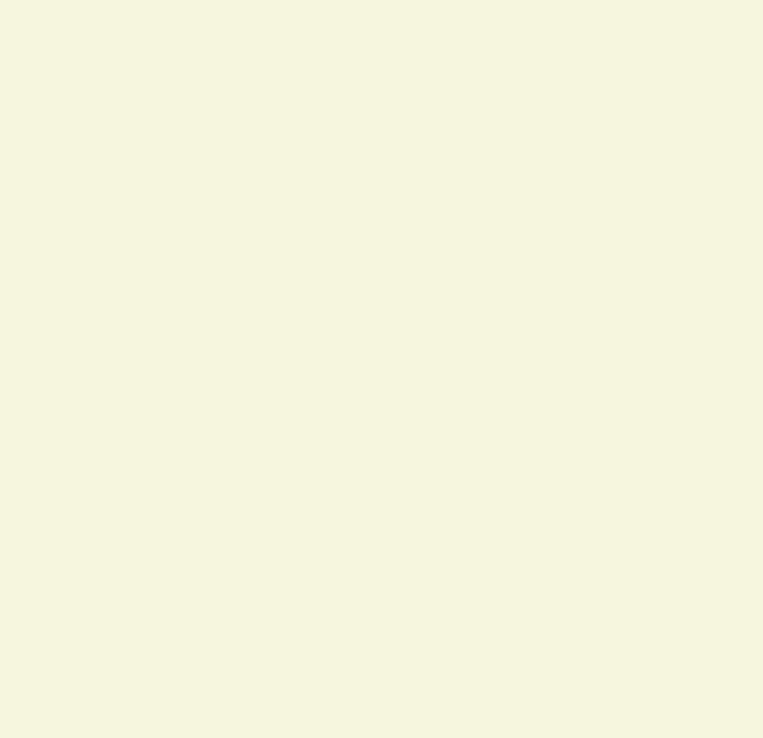
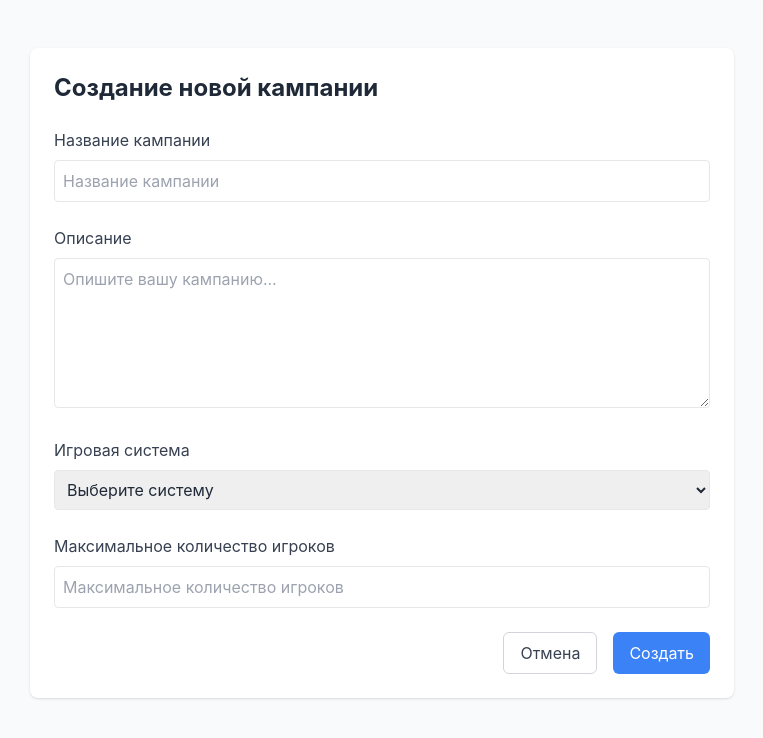
Before and after one commit to d2emon/campaign-manager, a React (Create React App) app in the folder frontend/: page /campaigns/new in a window 1280 px wide. Before the commit this address had no page. Shown: the top 738 px of the page, without its empty margins (258-1021 px from the left). Built offline with nearby package versions, Linux system fonts and the light colour scheme; sample sign-in values are in the browser's storage.

Commit message:
Add CampaignForm component for creating and editing campaigns, update routing in App component

```diff
--- a/frontend/src/App.tsx
+++ b/frontend/src/App.tsx
@@ -1,21 +1,23 @@
-import { BrowserRouter, Navigate, Route, Routes } from 'react-router-dom';
+import { BrowserRouter as Router, Navigate, Route, Routes } from 'react-router-dom';
 import LoginPage from './pages/LoginPage';
 import RegisterPage from './pages/RegisterPage';
 import PrivateRoute from './components/PrivateRoute';
 import DashboardPage from './pages/DashboardPage';
-
+import CampaignForm from './components/CampaignForm';
 const App = () => {
   return (
-    <BrowserRouter>
+    <Router>
       <Routes>
         <Route path="/" element={<Navigate to="/dashboard" />} />
         <Route path="/login" element={<LoginPage />} />
         <Route path="/register" element={<RegisterPage />} />
         <Route element={<PrivateRoute />}>
           <Route path="/dashboard" element={<DashboardPage />} />
+          <Route path="/campaigns/new" element={<CampaignForm />} />
+          <Route path="/campaigns/:id/edit" element={<CampaignForm />} />
         </Route>
       </Routes>
-    </BrowserRouter>
+    </Router>
   );
 };
 
--- /dev/null
+++ b/frontend/src/components/CampaignForm.tsx
@@ -0,0 +1,171 @@
+import { useState, useEffect } from 'react';
+import { useForm } from 'react-hook-form';
+import { useNavigate, useParams } from 'react-router-dom';
+import { yupResolver } from '@hookform/resolvers/yup';
+import * as yup from 'yup';
+import Field from './Field';
+import useAuth from '../hooks/useAuth';
+import { getCampaign, createCampaign, updateCampaign } from '../services/campaignService';
+
+const schema = yup.object({
+  title: yup
+    .string()
+    .required('Название обязательно')
+    .min(3, 'Минимум 3 символа'),
+  description: yup
+    .string()
+    .required('Описание обязательно')
+    .min(10, 'Минимум 10 символов'),
+  gameSystem: yup
+    .string()
+    .required('Выберите игровую систему'),
+  maxPlayers: yup
+    .number()
+    .min(1, 'Минимум 1 игрок')
+    .max(10, 'Максимум 10 игроков')
+    .required('Укажите максимальное количество игроков'),
+});
+
+type CampaignFormData = {
+  title: string;
+  description: string;
+  gameSystem: string;
+  maxPlayers: number;
+};
+
+const CampaignForm = () => {
+  const { id } = useParams();
+  const navigate = useNavigate();
+  const { user } = useAuth();
+  const [isLoading, setIsLoading] = useState(false);
+  const [isEditing, setIsEditing] = useState(false);
+
+  const {
+    register,
+    handleSubmit,
+    setValue,
+    formState: { errors },
+  } = useForm<CampaignFormData>({
+    resolver: yupResolver(schema),
+  });
+
+  useEffect(() => {
+    if (id) {
+      setIsEditing(true);
+      const loadCampaign = async () => {
+        try {
+          const campaign = await getCampaign(id);
+          setValue('title', campaign.title);
+          setValue('description', campaign.description);
+          setValue('gameSystem', campaign.gameSystem);
+          setValue('maxPlayers', campaign.maxPlayers);
+        } catch (error) {
+          console.error('Error loading campaign:', error);
+          navigate('/dashboard');
+        }
+      };
+      loadCampaign();
+    }
+  }, [id, setValue, navigate]);
+
+  const onSubmit = async (data: CampaignFormData) => {
+    if (!user) return;
+
+    setIsLoading(true);
+    try {
+      if (isEditing) {
+        await updateCampaign(id!, { ...data, gmId: user.username });
+      } else {
+        await createCampaign({ ...data, gmId: user.username });
+      }
+      navigate('/dashboard');
+    } catch (error) {
+      console.error('Error saving campaign:', error);
+    } finally {
+      setIsLoading(false);
+    }
+  };
+
+  return (
+    <div className="min-h-screen bg-gray-50 py-12">
+      <div className="max-w-3xl mx-auto px-4 sm:px-6 lg:px-8">
+        <div className="bg-white shadow rounded-lg p-6">
+          <h1 className="text-2xl font-bold mb-6">
+            {isEditing ? 'Редактирование кампании' : 'Создание новой кампании'}
+          </h1>
+
+          <form onSubmit={handleSubmit(onSubmit)} className="space-y-6">
+            <Field
+              error={errors.title}
+              inputProps={register('title')}
+              label="Название кампании"
+            />
+
+            <div className="mb-6">
+              <label className="block text-gray-700 mb-2">
+                Описание
+              </label>
+              <textarea
+                {...register('description')}
+                className="w-full p-2 border rounded focus:ring-2 focus:ring-primary min-h-[150px]"
+                placeholder="Опишите вашу кампанию..."
+              />
+              {errors.description && (
+                <div className="mt-2 text-red-600">
+                  {errors.description.message}
+                </div>
+              )}
+            </div>
+
+            <div className="mb-6">
+              <label className="block text-gray-700 mb-2">
+                Игровая система
+              </label>
+              <select
+                {...register('gameSystem')}
+                className="w-full p-2 border rounded focus:ring-2 focus:ring-primary"
+              >
+                <option value="">Выберите систему</option>
+                <option value="dnd5e">Dungeons & Dragons 5e</option>
+                <option value="pathfinder2e">Pathfinder 2e</option>
+                <option value="warhammer">Warhammer Fantasy</option>
+                <option value="custom">Другая система</option>
+              </select>
+              {errors.gameSystem && (
+                <div className="mt-2 text-red-600">
+                  {errors.gameSystem.message}
+                </div>
+              )}
+            </div>
+
+            <Field
+              error={errors.maxPlayers}
+              inputProps={register('maxPlayers', { valueAsNumber: true })}
+              label="Максимальное количество игроков"
+              type="number"
+            />
+
+            <div className="flex justify-end space-x-4">
+              <button
+                type="button"
+                onClick={() => navigate('/dashboard')}
+                className="px-4 py-2 border border-gray-300 rounded-md text-gray-700 hover:bg-gray-50"
+              >
+                Отмена
+              </button>
+              <button
+                type="submit"
+                disabled={isLoading}
+                className="px-4 py-2 bg-primary text-white rounded-md hover:bg-blue-600 disabled:opacity-50"
+              >
+                {isLoading ? 'Сохранение...' : isEditing ? 'Сохранить' : 'Создать'}
+              </button>
+            </div>
+          </form>
+        </div>
+      </div>
+    </div>
+  );
+};
+
+export default CampaignForm;
--- /dev/null
+++ b/frontend/src/services/campaignService.ts
@@ -0,0 +1,44 @@
+import api from './api';
+
+export type Campaign = {
+  id: string;
+  title: string;
+  description: string;
+  gameSystem: string;
+  maxPlayers: number;
+  gmId: string;
+  createdAt: string;
+  updatedAt: string;
+};
+
+export type CreateCampaignDTO = {
+  title: string;
+  description: string;
+  gameSystem: string;
+  maxPlayers: number;
+  gmId: string;
+};
+
+export const getCampaigns = async () => {
+  const response = await api.get<Campaign[]>('/api/v1/campaigns');
+  return response.data;
+};
+
+export const getCampaign = async (id: string) => {
+  const response = await api.get<Campaign>(`/api/v1/campaigns/${id}`);
+  return response.data;
+};
+
+export const createCampaign = async (data: CreateCampaignDTO) => {
+  const response = await api.post<Campaign>('/api/v1/campaigns', data);
+  return response.data;
+};
+
+export const updateCampaign = async (id: string, data: Partial<CreateCampaignDTO>) => {
+  const response = await api.patch<Campaign>(`/api/v1/campaigns/${id}`, data);
+  return response.data;
+};
+
+export const deleteCampaign = async (id: string) => {
+  await api.delete(`/api/v1/campaigns/${id}`);
+};
```
